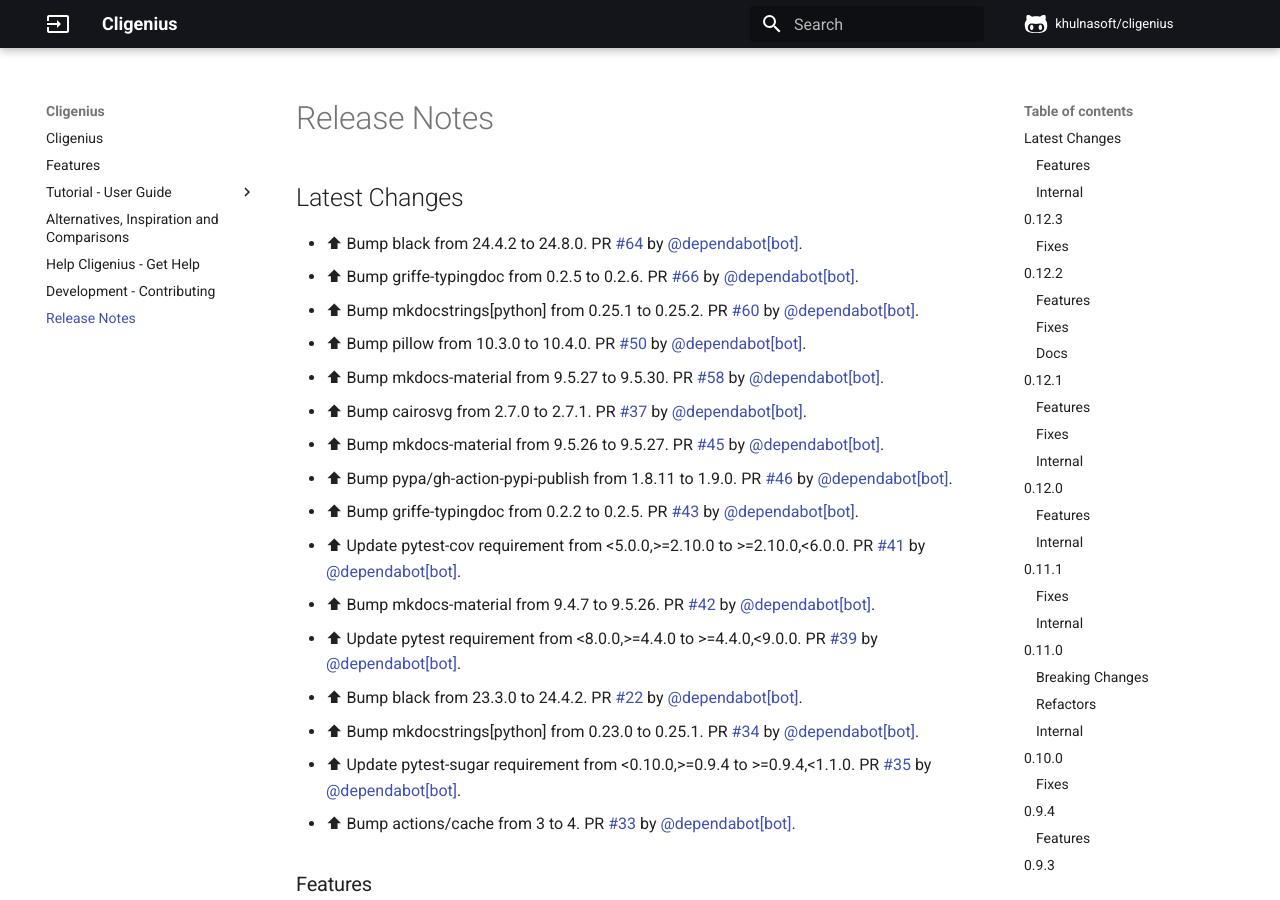
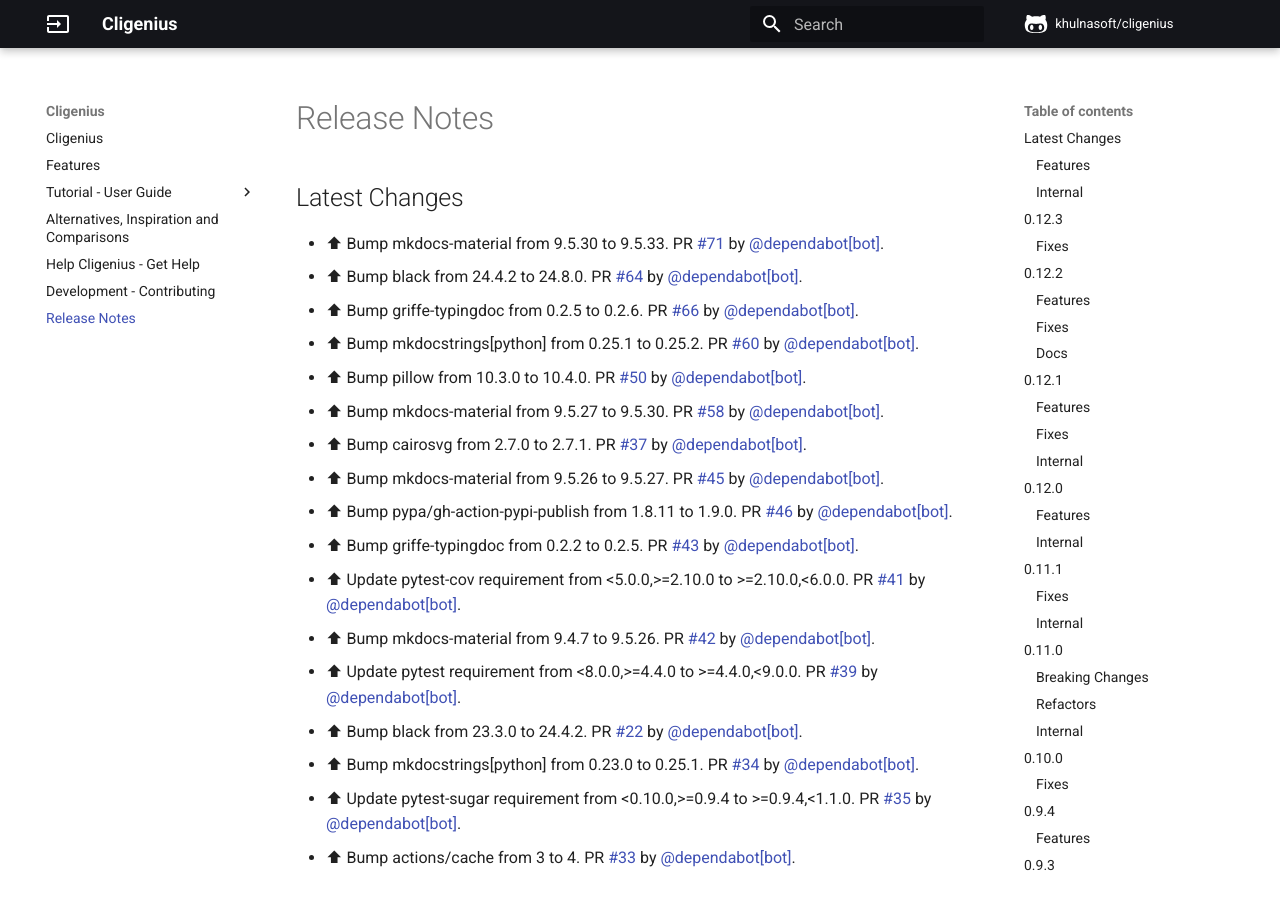
Before and after one commit to readyapi/cligenius, an MkDocs documentation site: the page built from docs/release-notes.md, in a window 1280 px wide and 900 px high. Built offline with MkDocs 1.6.1 and Material for MkDocs 9.7.7, drawn with Linux system fonts in a browser that asks for light colours; comment, search, counter and statistics services are not loaded.

Commit message:
📝 Update release notes

```diff
--- a/docs/release-notes.md
+++ b/docs/release-notes.md
@@ -1,5 +1,6 @@
 ## Latest Changes
 
+* ⬆ Bump mkdocs-material from 9.5.30 to 9.5.33. PR [#71](https://github.com/khulnasoft/cligenius/pull/71) by [@dependabot[bot]](https://github.com/apps/dependabot).
 * ⬆ Bump black from 24.4.2 to 24.8.0. PR [#64](https://github.com/khulnasoft/cligenius/pull/64) by [@dependabot[bot]](https://github.com/apps/dependabot).
 * ⬆ Bump griffe-typingdoc from 0.2.5 to 0.2.6. PR [#66](https://github.com/khulnasoft/cligenius/pull/66) by [@dependabot[bot]](https://github.com/apps/dependabot).
 * ⬆ Bump mkdocstrings[python] from 0.25.1 to 0.25.2. PR [#60](https://github.com/khulnasoft/cligenius/pull/60) by [@dependabot[bot]](https://github.com/apps/dependabot).
```
